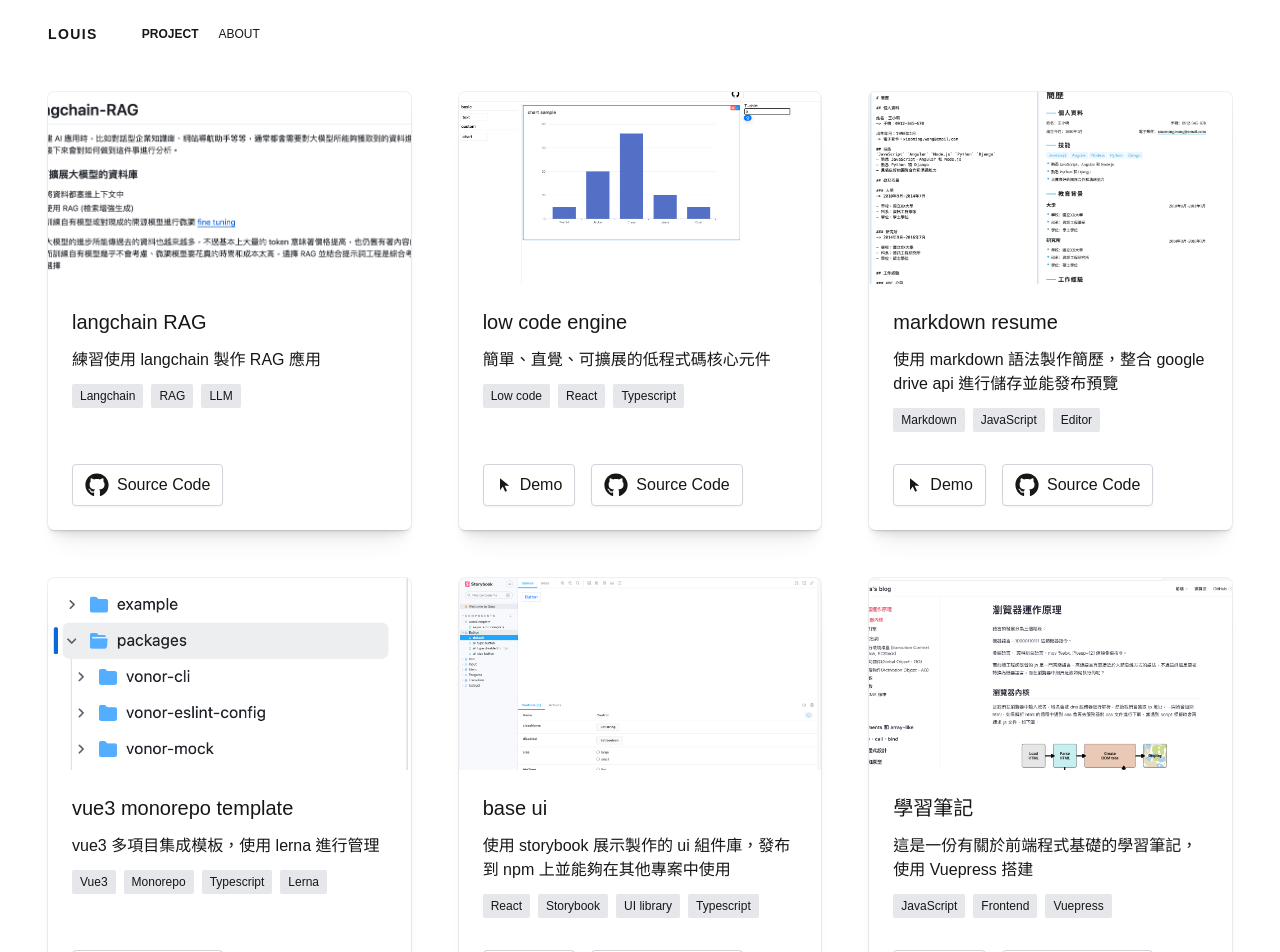
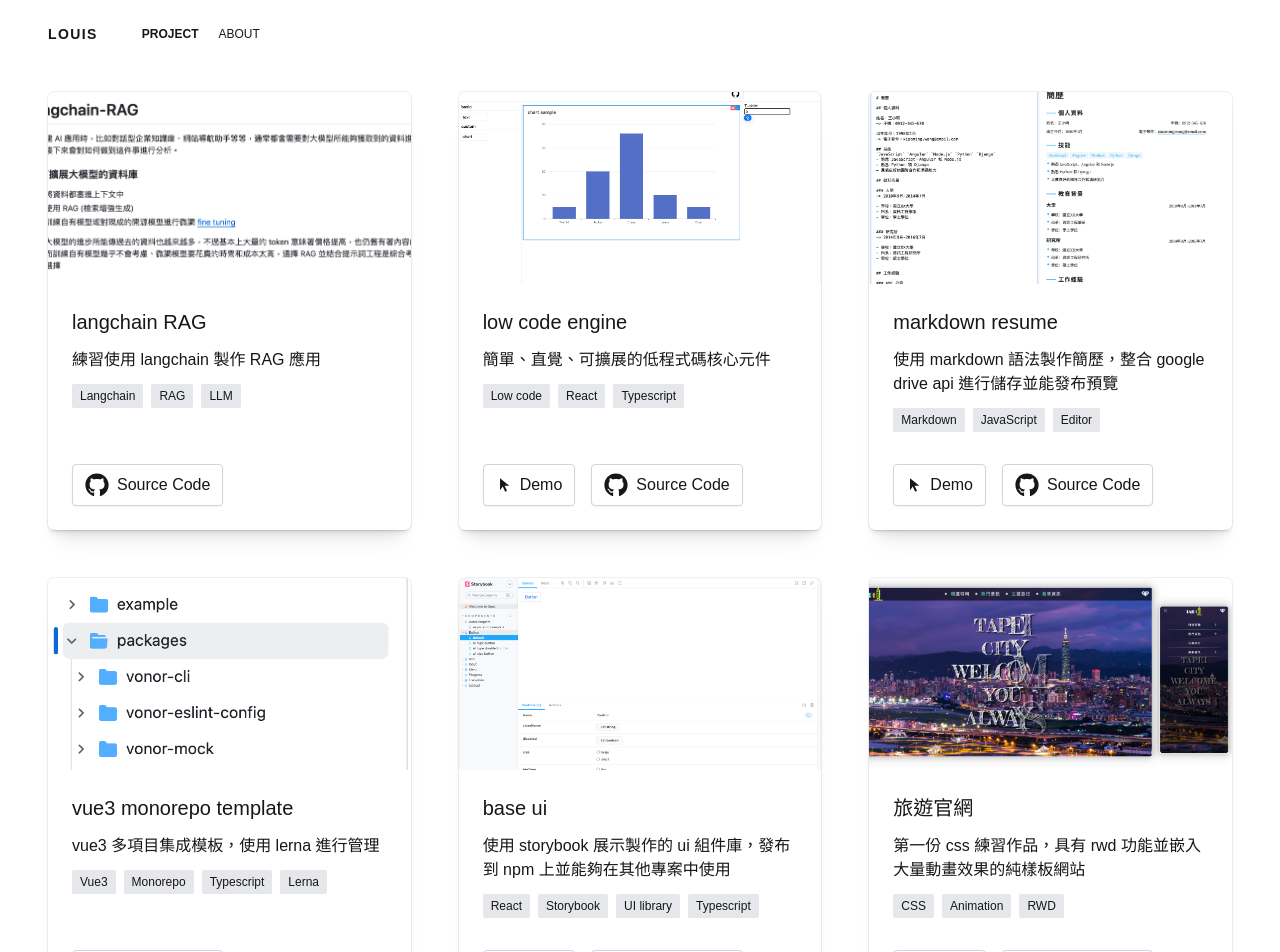
Before and after one commit to louis61619/portfolio, a Next.js app: page / in a window 1280 px wide. Shown: the top 952 px of the page. Built offline with nearby package versions, Linux system fonts and the light colour scheme.

Commit message:
del js-novel

```diff
--- a/app/page.tsx
+++ b/app/page.tsx
@@ -52,14 +52,14 @@ const projects: Project[] = [
     demoLink: 'https://louis61619.github.io/base-ui',
     src: '/image/base-ui.png'
   },
-  {
-    title: '學習筆記',
-    description: '這是一份有關於前端程式基礎的學習筆記，使用 Vuepress 搭建',
-    labels: ['JavaScript', 'Frontend', 'Vuepress'],
-    demoLink: 'https://louis61619.github.io/js-novel',
-    sourceLink: 'https://github.com/louis61619/js-novel',
-    src: '/image/js-novel.png'
-  },
+  // {
+  //   title: '學習筆記',
+  //   description: '這是一份有關於前端程式基礎的學習筆記，使用 Vuepress 搭建',
+  //   labels: ['JavaScript', 'Frontend', 'Vuepress'],
+  //   demoLink: 'https://louis61619.github.io/js-novel',
+  //   sourceLink: 'https://github.com/louis61619/js-novel',
+  //   src: '/image/js-novel.png'
+  // },
   {
     // 可以把 images 全部壓縮一遍，啟動略慢
     title: '旅遊官網',
```
